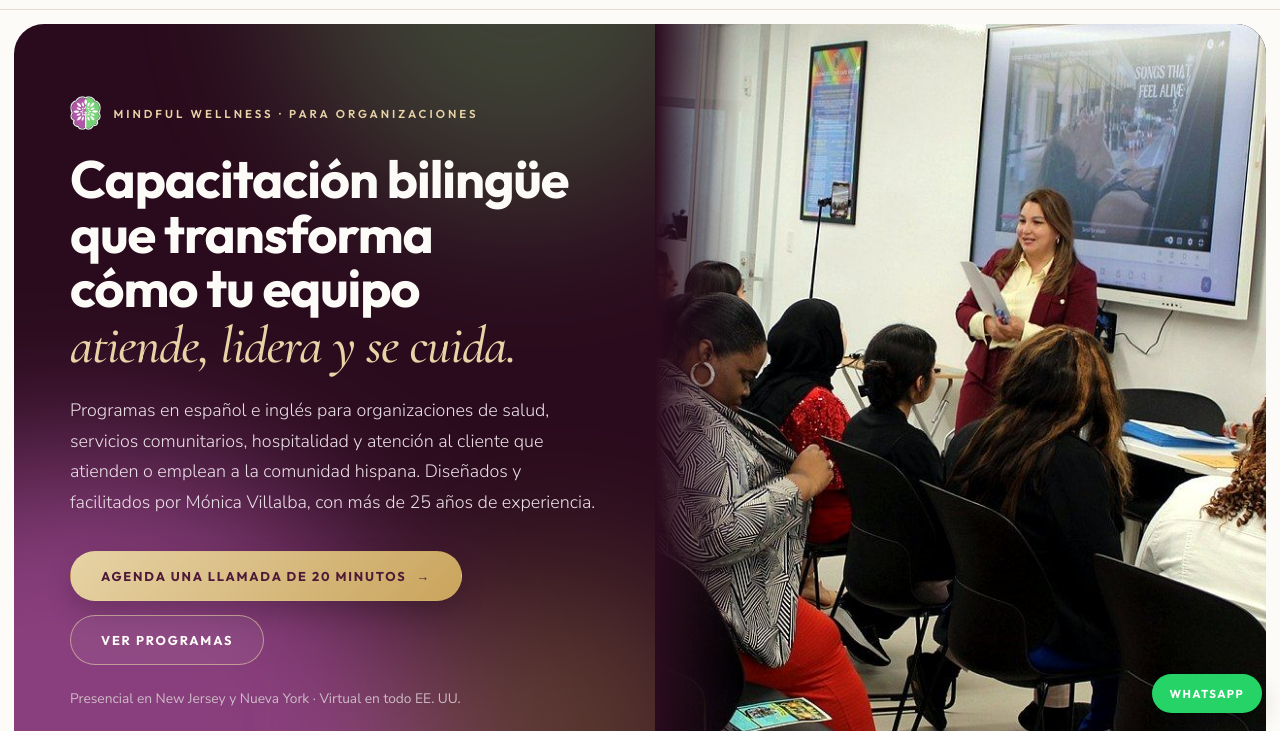
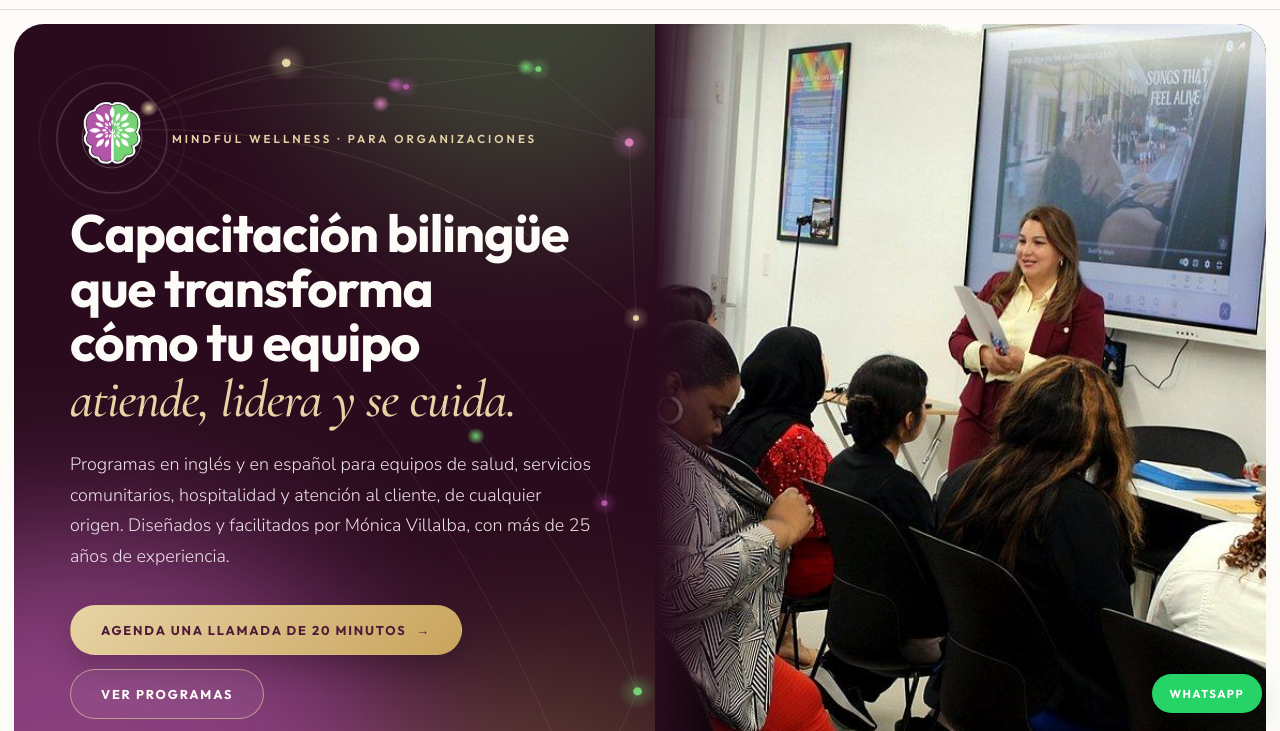
Before and after one commit to yourmindfulwellnessny/yourmindfulwellnessny.github.io, a plain HTML site: page empresas/index.html in a window 1280 px wide. Shown: the part 69-800 px from the top of the page. Drawn offline with nearby package versions, Linux system fonts and the light colour scheme.

Commit message:
Empresas: logo animado con red de conexiones y público ampliado a equipos de cualquier origen
Co-Authored-By: Claude Opus 5.5 <noreply@anthropic.com>
Claude-Session: https://claude.ai/code/session_01Cgv7VACzjbbE3Hbukr5a7m

```diff
--- a/empresas/index.html
+++ b/empresas/index.html
@@ -4,7 +4,7 @@
 <meta charset="utf-8">
 <meta name="viewport" content="width=device-width, initial-scale=1">
 <title>Capacitación bilingüe para organizaciones · Mindful Wellness</title>
-<meta name="description" content="Programas de capacitación y bienestar en español e inglés para organizaciones de salud, servicios comunitarios, hospitalidad y atención al cliente que atienden o emplean a la comunidad hispana. NJ, NY y virtual.">
+<meta name="description" content="Programas de capacitación, liderazgo y bienestar en inglés y español para equipos de salud, servicios comunitarios, hospitalidad y atención al cliente. NJ, NY y virtual.">
 <meta property="og:title" content="Capacitación bilingüe para organizaciones · Mindful Wellness">
 <meta property="og:description" content="Programas en español e inglés que fortalecen el servicio, el liderazgo y el bienestar de tu equipo.">
 <meta property="og:image" content="https://www.mindfulbymonica.com/img/conferencia-grupo.jpg">
@@ -78,6 +78,18 @@ header{position:sticky;top:0;z-index:50;background:rgba(253,251,248,.96);backdro
 .h-text{padding:72px 56px 64px;display:flex;flex-direction:column;justify-content:center}
 .h-k{font:600 .72rem var(--display);letter-spacing:.26em;text-transform:uppercase;color:var(--gold2);margin-bottom:22px;display:flex;align-items:center;gap:12px}
 .h-k img{height:34px;width:auto}
+.h-text{position:relative;isolation:isolate}
+#neural{position:absolute;inset:0;width:100%;height:100%;z-index:-1;display:block;pointer-events:none}
+.h-top{display:flex;align-items:center;gap:18px;margin-bottom:26px}
+.h-top .h-k{margin:0}
+.brain{position:relative;width:84px;height:84px;flex:0 0 84px;display:grid;place-items:center}
+.brain img{width:58px;height:auto;position:relative;animation:brainIn 1.3s cubic-bezier(.2,.8,.2,1) both,float 6s ease-in-out 1.5s infinite}
+.ring{position:absolute;inset:0;border:1px solid rgba(253,251,248,.5);border-radius:50%;opacity:0;animation:ring 3.6s ease-out infinite}
+.ring.r2{animation-delay:1.2s}.ring.r3{animation-delay:2.4s}
+@keyframes ring{0%{transform:scale(.6);opacity:.9}100%{transform:scale(1.9);opacity:0}}
+@keyframes brainIn{0%{transform:scale(.4) rotate(-20deg);opacity:0}100%{transform:none;opacity:1}}
+@keyframes float{0%,100%{transform:translateY(0)}50%{transform:translateY(-6px)}}
+@media (prefers-reduced-motion:reduce){.brain img,.ring{animation:none!important}.ring{display:none}}
 .hero h1{font-family:var(--display);font-weight:700;color:var(--ivory);font-size:clamp(2.2rem,4.1vw,3.6rem);line-height:1.04;letter-spacing:-.02em;text-wrap:balance}
 .hero h1 em{font-family:"Cormorant Garamond",serif;font-style:italic;font-weight:500;color:var(--gold2)}
 .h-sub{margin-top:22px;font-size:1.12rem;font-weight:300;color:#eadfe6;max-width:560px}
@@ -290,20 +302,24 @@ footer a:hover{color:var(--gold2)}
   <div class="hero-card">
     <span class="blob hb1"></span><span class="blob hb2"></span><span class="blob hb3"></span>
     <div class="h-text">
-      <p class="h-k"><img src="../img/icon.png" alt=""><span class="es">Mindful Wellness · Para organizaciones</span><span class="en">Mindful Wellness · For organizations</span></p>
+      <canvas id="neural" aria-hidden="true"></canvas>
+      <div class="h-top">
+        <div class="brain" aria-hidden="true"><span class="ring"></span><span class="ring r2"></span><span class="ring r3"></span><img src="../img/icon.png" alt=""></div>
+        <p class="h-k"><span class="es">Mindful Wellness · Para organizaciones</span><span class="en">Mindful Wellness · For organizations</span></p>
+      </div>
       <h1>
         <span class="es">Capacitación bilingüe que transforma cómo tu equipo <em>atiende, lidera y se cuida.</em></span>
         <span class="en">Bilingual training that transforms how your team <em>serves, leads and thrives.</em></span>
       </h1>
       <p class="h-sub">
-        <span class="es">Programas en español e inglés para organizaciones de salud, servicios comunitarios, hospitalidad y atención al cliente que atienden o emplean a la comunidad hispana. Diseñados y facilitados por Mónica Villalba, con más de 25 años de experiencia.</span>
-        <span class="en">Spanish and English programs for health care, community services, hospitality and customer service organizations that serve or employ the Hispanic community. Designed and delivered by Mónica Villalba, with more than 25 years of experience.</span>
+        <span class="es">Programas en inglés y en español para equipos de salud, servicios comunitarios, hospitalidad y atención al cliente, de cualquier origen. Diseñados y facilitados por Mónica Villalba, con más de 25 años de experiencia.</span>
+        <span class="en">English and Spanish programs for health care, community services, hospitality and customer service teams of any background. Designed and delivered by Mónica Villalba, with more than 25 years of experience.</span>
       </p>
       <div class="h-cta">
         <a class="btn btn-gold" href="#contacto"><span class="es">Agenda una llamada de 20 minutos</span><span class="en">Book a 20-minute call</span> →</a>
         <a class="btn btn-ghost" href="#programas"><span class="es">Ver programas</span><span class="en">See programs</span></a>
       </div>
-      <p class="h-note"><span class="es">Presencial en New Jersey y Nueva York · Virtual en todo EE. UU.</span><span class="en">On-site in New Jersey and New York · Virtual nationwide</span></p>
+      <p class="h-note"><span class="es">Especialidad en equipos diversos y en la comunidad hispana · Presencial en NJ y NY · Virtual en todo EE. UU.</span><span class="en">Specialized in diverse teams and the Hispanic community · On-site in NJ and NY · Virtual nationwide</span></p>
     </div>
     <div class="h-photo"><img src="../img/conferencia-grupo.jpg" alt="Mónica Villalba facilitando una capacitación para un grupo de profesionales" fetchpriority="high"></div>
   </div>
@@ -326,7 +342,7 @@ footer a:hover{color:var(--gold2)}
     <div class="rv">
       <p class="eyebrow"><span class="es">El reto</span><span class="en">The challenge</span></p>
       <h2><span class="es">Tu equipo hace su mejor esfuerzo. Pero el idioma, la cultura y el desgaste se interponen.</span><span class="en">Your team does its best. But language, culture and burnout get in the way.</span></h2>
-      <p class="lead" style="margin-top:20px"><span class="es">Cuando una organización atiende o emplea a la comunidad hispana, la formación genérica no basta. Se necesita a alguien que conozca a esa comunidad desde dentro y que sepa convertir la capacitación en cambios visibles.</span><span class="en">When an organization serves or employs the Hispanic community, generic training isn't enough. You need someone who knows that community from the inside and knows how to turn training into visible change.</span></p>
+      <p class="lead" style="margin-top:20px"><span class="es">Hoy los equipos atienden a clientes y pacientes de muchas culturas, y la formación genérica no basta. Se necesita a alguien que entienda a las personas, en inglés y en español, y que sepa convertir la capacitación en cambios visibles.</span><span class="en">Today's teams serve customers and patients from many cultures, and generic training isn't enough. You need someone who understands people, in English and in Spanish, and knows how to turn training into visible change.</span></p>
     </div>
     <div class="ch-list rv">
       <div class="ch"><i>01</i><div><h3><span class="es">Clientes y pacientes que no se sienten comprendidos</span><span class="en">Customers and patients who don't feel understood</span></h3><p><span class="es">Barreras de idioma y cultura que generan quejas, citas perdidas y clientes que no regresan.</span><span class="en">Language and cultural barriers that lead to complaints, missed appointments and customers who don't come back.</span></p></div></div>
@@ -345,10 +361,10 @@ footer a:hover{color:var(--gold2)}
       <h2><span class="es">Organizaciones donde las personas son el servicio</span><span class="en">Organizations where people are the service</span></h2>
     </div>
     <div class="ind-grid rv">
-      <div class="in"><h3><span class="es">Salud</span><span class="en">Health care</span></h3><p><span class="es">Personal clínico, administrativo y de recepción que atiende a pacientes hispanos.</span><span class="en">Clinical, administrative and front-desk staff serving Hispanic patients.</span></p><ul><li><span class="es">Hospitales y clínicas</span><span class="en">Hospitals and clinics</span></li><li><span class="es">Centros de salud comunitarios</span><span class="en">Community health centers</span></li><li><span class="es">Programas de CHWs y navegación</span><span class="en">CHW and navigation programs</span></li></ul></div>
+      <div class="in"><h3><span class="es">Salud</span><span class="en">Health care</span></h3><p><span class="es">Personal clínico, administrativo y de recepción que atiende a pacientes de todas las culturas.</span><span class="en">Clinical, administrative and front-desk staff serving patients of every background.</span></p><ul><li><span class="es">Hospitales y clínicas</span><span class="en">Hospitals and clinics</span></li><li><span class="es">Centros de salud comunitarios</span><span class="en">Community health centers</span></li><li><span class="es">Programas de CHWs y navegación</span><span class="en">CHW and navigation programs</span></li></ul></div>
       <div class="in"><h3><span class="es">Servicios comunitarios</span><span class="en">Community services</span></h3><p><span class="es">Organizaciones sin fines de lucro y agencias que acompañan a familias e inmigrantes.</span><span class="en">Nonprofits and agencies that support families and immigrants.</span></p><ul><li><span class="es">Organizaciones sin fines de lucro</span><span class="en">Nonprofits</span></li><li><span class="es">Desarrollo laboral y educación de adultos</span><span class="en">Workforce development and adult education</span></li><li><span class="es">Gobierno local y programas sociales</span><span class="en">Local government and social programs</span></li></ul></div>
-      <div class="in"><h3><span class="es">Hospitalidad</span><span class="en">Hospitality</span></h3><p><span class="es">Equipos bilingües cuya actitud y servicio definen la experiencia del huésped.</span><span class="en">Bilingual teams whose attitude and service define the guest experience.</span></p><ul><li><span class="es">Hoteles</span><span class="en">Hotels</span></li><li><span class="es">Restaurantes y catering</span><span class="en">Restaurants and catering</span></li><li><span class="es">Eventos y turismo</span><span class="en">Events and tourism</span></li></ul></div>
-      <div class="in"><h3><span class="es">Servicios y atención al cliente</span><span class="en">Services and customer care</span></h3><p><span class="es">Empresas que venden, atienden y fidelizan clientes hispanos.</span><span class="en">Companies that sell to, serve and retain Hispanic customers.</span></p><ul><li><span class="es">Comercio y ventas</span><span class="en">Retail and sales</span></li><li><span class="es">Bancos, seguros y servicios financieros</span><span class="en">Banking, insurance and financial services</span></li><li><span class="es">Centros de atención y oficinas</span><span class="en">Contact centers and offices</span></li></ul></div>
+      <div class="in"><h3><span class="es">Hospitalidad</span><span class="en">Hospitality</span></h3><p><span class="es">Equipos cuya actitud y servicio definen la experiencia del huésped.</span><span class="en">Teams whose attitude and service define the guest experience.</span></p><ul><li><span class="es">Hoteles</span><span class="en">Hotels</span></li><li><span class="es">Restaurantes y catering</span><span class="en">Restaurants and catering</span></li><li><span class="es">Eventos y turismo</span><span class="en">Events and tourism</span></li></ul></div>
+      <div class="in"><h3><span class="es">Servicios y atención al cliente</span><span class="en">Services and customer care</span></h3><p><span class="es">Empresas que venden, atienden y fidelizan clientes de todas las culturas.</span><span class="en">Companies that sell to, serve and retain customers of every background.</span></p><ul><li><span class="es">Comercio y ventas</span><span class="en">Retail and sales</span></li><li><span class="es">Bancos, seguros y servicios financieros</span><span class="en">Banking, insurance and financial services</span></li><li><span class="es">Centros de atención y oficinas</span><span class="en">Contact centers and offices</span></li></ul></div>
     </div>
   </div>
 </section>
@@ -458,7 +474,7 @@ footer a:hover{color:var(--gold2)}
     <div class="rv">
       <p class="eyebrow"><span class="es">Conferencia insignia</span><span class="en">Signature keynote</span></p>
       <blockquote><span class="es">“Servir a la comunidad hispana: lo que tu equipo no sabe que no sabe”</span><span class="en">“Serving the Hispanic community: what your team doesn't know it doesn't know”</span></blockquote>
-      <p><span class="es">Una conferencia para cámaras de comercio, asociaciones y equipos directivos que quieren entender a uno de los mercados de mayor crecimiento en Estados Unidos.</span><span class="en">A keynote for chambers of commerce, associations and leadership teams that want to understand one of the fastest-growing markets in the United States.</span></p>
+      <p><span class="es">Una conferencia para cámaras de comercio, asociaciones y equipos directivos que quieren entender a uno de los mercados de mayor crecimiento en Estados Unidos. También ofrecemos conferencias sobre bienestar laboral, liderazgo y servicio para cualquier audiencia.</span><span class="en">A keynote for chambers of commerce, associations and leadership teams that want to understand one of the fastest-growing markets in the United States. We also offer keynotes on workplace well-being, leadership and service for any audience.</span></p>
       <ul>
         <li><span class="es">Las expectativas culturales que definen una buena experiencia</span><span class="en">The cultural expectations that define a good experience</span></li>
         <li><span class="es">Los errores más comunes que alejan a clientes y pacientes</span><span class="en">The most common mistakes that push customers and patients away</span></li>
@@ -534,7 +550,7 @@ footer a:hover{color:var(--gold2)}
       <h2><span class="es">Antes de empezar</span><span class="en">Before we start</span></h2>
     </div>
     <div class="faq-list">
-      <details><summary><span class="es">¿En qué idiomas se imparten los programas?</span><span class="en">What languages are programs delivered in?</span></summary><p><span class="es">En español, en inglés o en formato bilingüe, según la composición de tu equipo.</span><span class="en">In Spanish, English or a bilingual format, depending on your team.</span></p></details>
+      <details><summary><span class="es">¿En qué idiomas se imparten los programas?</span><span class="en">What languages are programs delivered in?</span></summary><p><span class="es">En inglés, en español o en formato bilingüe, para equipos de cualquier origen. Muchos programas se dictan completamente en inglés.</span><span class="en">In English, Spanish or a bilingual format, for teams of any background. Many programs are delivered entirely in English.</span></p></details>
       <details><summary><span class="es">¿Dónde trabajan?</span><span class="en">Where do you work?</span></summary><p><span class="es">Presencialmente en New Jersey y en el área de Nueva York. Virtualmente en cualquier lugar de Estados Unidos.</span><span class="en">On-site in New Jersey and the New York area. Virtually anywhere in the United States.</span></p></details>
       <details><summary><span class="es">¿Cuánto cuesta un programa?</span><span class="en">How much does a program cost?</span></summary><p><span class="es">Depende del formato, la duración y el número de participantes. Después de la llamada inicial te enviamos una propuesta con alcance, calendario e inversión.</span><span class="en">It depends on the format, length and number of participants. After the first call we send you a proposal with scope, schedule and investment.</span></p></details>
       <details><summary><span class="es">¿Pueden adaptar el contenido a nuestro sector?</span><span class="en">Can you adapt the content to our industry?</span></summary><p><span class="es">Sí. Cada programa se ajusta con ejemplos, casos y ejercicios basados en la realidad de tu organización.</span><span class="en">Yes. Every program is adjusted with examples, cases and exercises based on your organization's reality.</span></p></details>
@@ -659,6 +675,40 @@ footer a:hover{color:var(--gold2)}
     st.textContent=en?'Your email app will open with your request ready to send. If it doesn\'t, write to mvillalba@mindfulbymonica.com.':'Se abrirá tu correo con la solicitud lista para enviar. Si no se abre, escríbenos a mvillalba@mindfulbymonica.com.';
   });
   document.getElementById('yr').textContent=new Date().getFullYear();
+  // red de conexiones hacia el logo
+  var c=document.getElementById('neural'); if(!c||!c.getContext) return;
+  var ctx=c.getContext('2d'), dpr=Math.min(window.devicePixelRatio||1,2), W=0,H=0,nodes=[],cx=0,cy=0;
+  var still=window.matchMedia&&window.matchMedia('(prefers-reduced-motion: reduce)').matches;
+  var brainEl=document.querySelector('.brain'), cols=['231,211,166','178,86,167','117,211,117','215,127,185'];
+  function size(){
+    var r=c.getBoundingClientRect(); W=r.width; H=r.height; c.width=W*dpr; c.height=H*dpr; ctx.setTransform(dpr,0,0,dpr,0,0);
+    var b=brainEl.getBoundingClientRect(); cx=b.left-r.left+b.width/2; cy=b.top-r.top+b.height/2;
+    var P=W<560?[[.55,.04],[.8,.07],[.95,.15],[.94,.4],[.96,.66],[.9,.92]]:[[.42,.05],[.62,.08],[.82,.05],[.95,.14],[.97,.36],[.93,.58],[.97,.8],[.88,.95]];
+    nodes=[]; for(var i=0;i<P.length;i++){var x=P[i][0]*W,y=P[i][1]*H;nodes.push({bx:x,by:y,x:x,y:y,ph:i*1.7,r:(i%3===0?4.4:3),c:cols[i%cols.length],u:((i*29)%100)/100,sp:.004+((i*7)%10)/2600,wait:0,bend:.12+((i*5)%7)/60});}
+  }
+  function ctrl(n){var mx=(n.x+cx)/2,my=(n.y+cy)/2,dx=cx-n.x,dy=cy-n.y;return [mx-dy*n.bend,my+dx*n.bend];}
+  function pt(n,u){var q=ctrl(n),v=1-u;return [v*v*n.x+2*v*u*q[0]+u*u*cx,v*v*n.y+2*v*u*q[1]+u*u*cy];}
+  var born=performance.now(),glow=0;
+  function frame(now){
+    var t=Math.min(1,(now-born)/1800),ease=1-Math.pow(1-t,3); ctx.clearRect(0,0,W,H);
+    for(var i=0;i<nodes.length;i++){var n=nodes[i];n.x=n.bx+Math.sin(now/1900+n.ph)*6;n.y=n.by+Math.cos(now/2300+n.ph)*5;}
+    ctx.lineWidth=1;
+    for(var i=0;i<nodes.length-1;i++){var a=nodes[i],b=nodes[i+1];ctx.strokeStyle='rgba(253,251,248,'+(0.09*ease)+')';ctx.beginPath();ctx.moveTo(a.x,a.y);ctx.lineTo(b.x,b.y);ctx.stroke();}
+    for(var i=0;i<nodes.length;i++){var n=nodes[i];
+      ctx.strokeStyle='rgba('+n.c+','+(0.16*ease)+')';ctx.beginPath();ctx.moveTo(n.x,n.y);
+      var steps=24,upto=Math.max(1,Math.round(steps*ease));for(var k=1;k<=upto;k++){var Q=pt(n,k/steps);ctx.lineTo(Q[0],Q[1]);}ctx.stroke();
+      if(t>=1&&!still){if(n.wait>0){n.wait--;}else{n.u+=n.sp;if(n.u>=1){n.u=0;n.wait=50+((i*31)%90);glow=1;}}
+        if(n.wait===0){var Q=pt(n,n.u),g=ctx.createRadialGradient(Q[0],Q[1],0,Q[0],Q[1],9);g.addColorStop(0,'rgba('+n.c+',0.95)');g.addColorStop(1,'rgba('+n.c+',0)');ctx.fillStyle=g;ctx.beginPath();ctx.arc(Q[0],Q[1],9,0,6.283);ctx.fill();}}
+      var h=ctx.createRadialGradient(n.x,n.y,0,n.x,n.y,n.r*4.5);h.addColorStop(0,'rgba('+n.c+','+(0.35*ease)+')');h.addColorStop(1,'rgba('+n.c+',0)');
+      ctx.fillStyle=h;ctx.beginPath();ctx.arc(n.x,n.y,n.r*4.5,0,6.283);ctx.fill();
+      ctx.fillStyle='rgba('+n.c+','+ease+')';ctx.beginPath();ctx.arc(n.x,n.y,n.r,0,6.283);ctx.fill();}
+    if(glow>0){var G=ctx.createRadialGradient(cx,cy,0,cx,cy,90);G.addColorStop(0,'rgba(231,211,166,'+(0.25*glow)+')');G.addColorStop(1,'rgba(231,211,166,0)');ctx.fillStyle=G;ctx.beginPath();ctx.arc(cx,cy,90,0,6.283);ctx.fill();glow=Math.max(0,glow-0.025);}
+    if(!document.hidden&&(!still||t<1))requestAnimationFrame(frame);
+  }
+  size(); requestAnimationFrame(frame);
+  window.addEventListener('resize',size);
+  document.addEventListener('visibilitychange',function(){if(!document.hidden&&!still)requestAnimationFrame(frame);});
+
 })();
 </script>
 </body>
```
